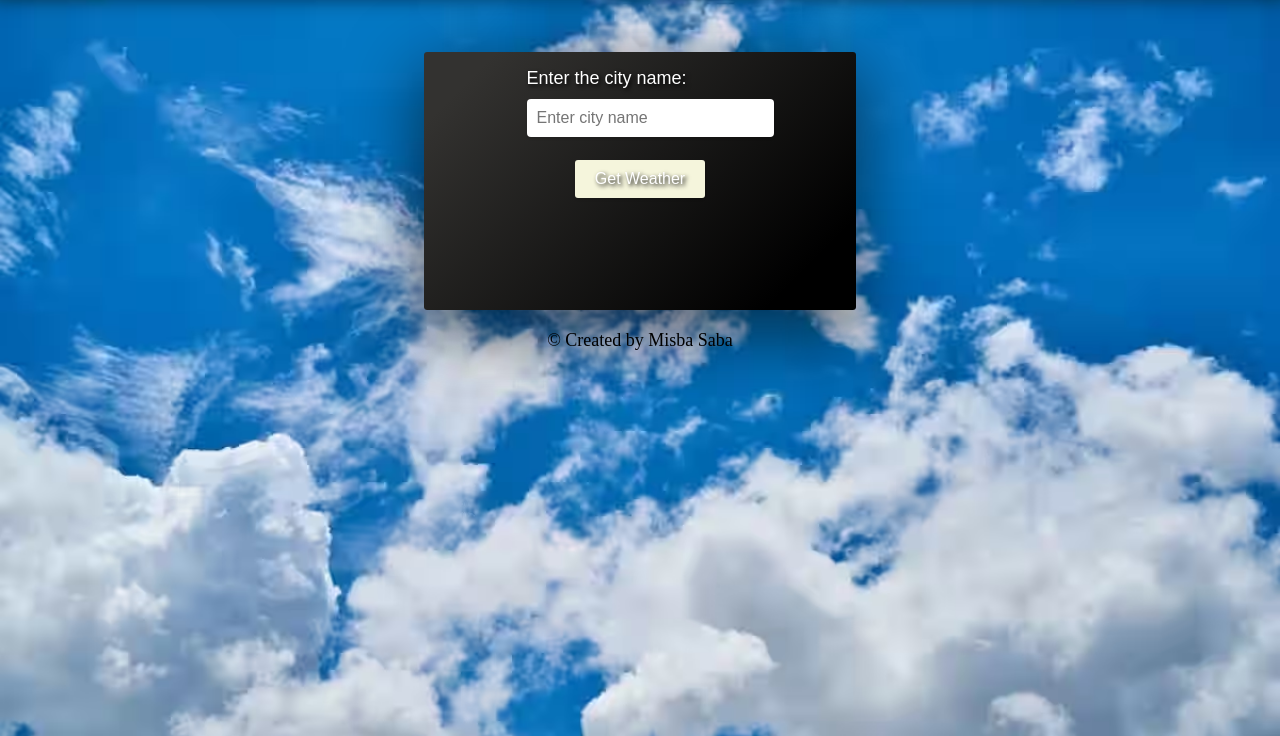
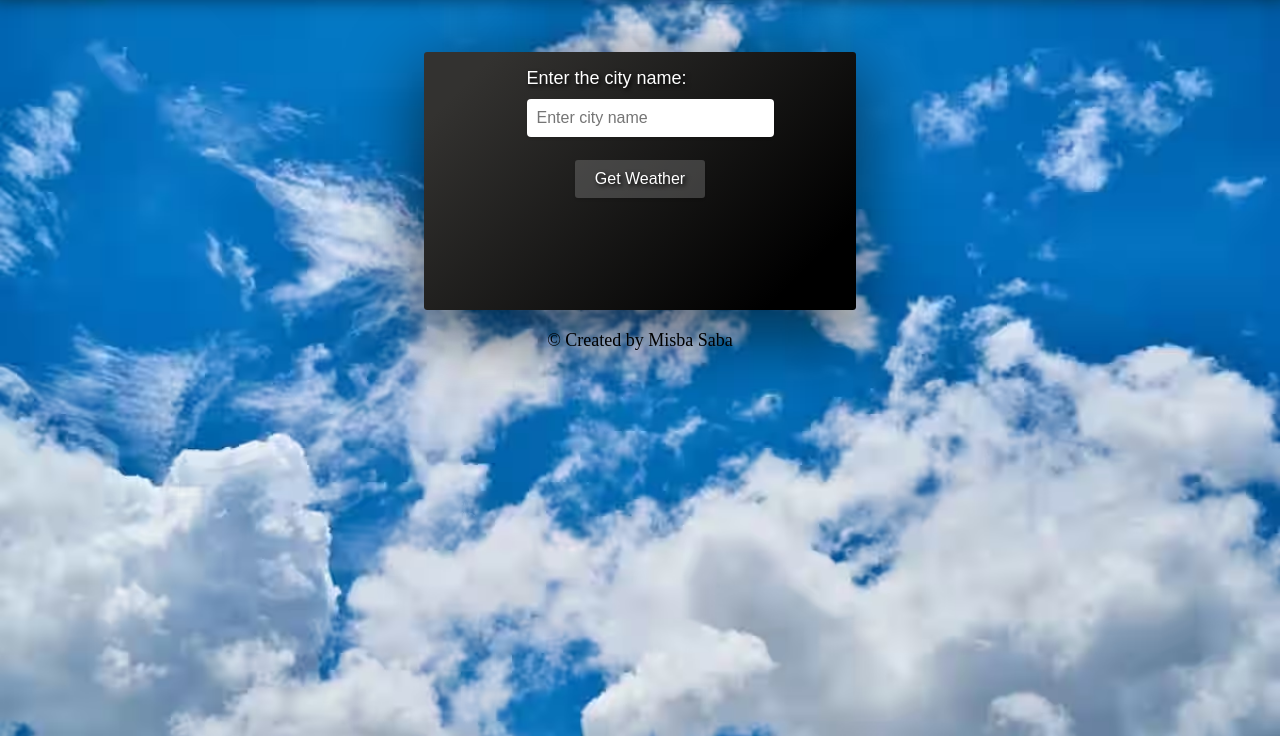
Before and after one commit to mehwish75/Weather, a plain HTML site: page index.html in a window 1280 px wide. In both pictures the pointer is over the button "Get Weather". Shown: the part 64-800 px from the top of the page. Drawn offline with Linux system fonts and the light colour scheme; a web font is replaced by a local one.

Commit message:
Update style.css

```diff
--- a/style.css
+++ b/style.css
@@ -87,7 +87,7 @@ header {
   }
 
   button:hover {
-    background-color: beige;
+    background-color:#7c7c7c6b;
   }
 
   .container #result{
```
